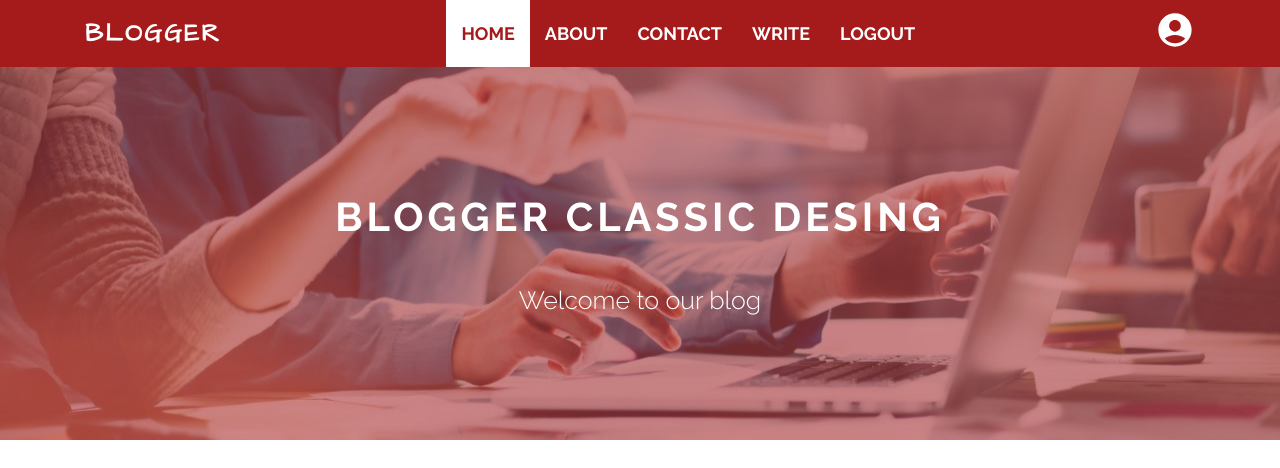
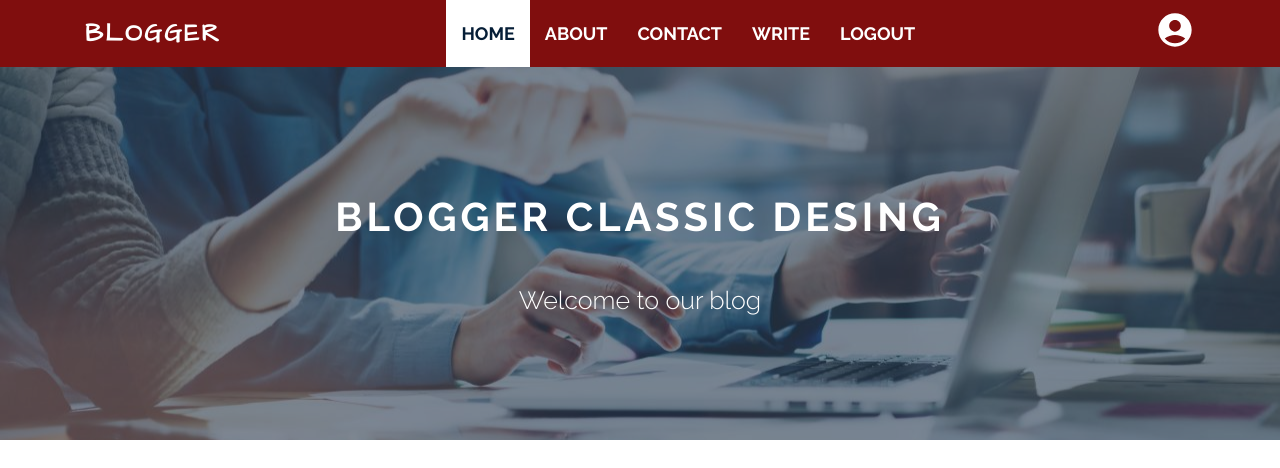
Before and after one commit to nurbolot143/Blog, a React (Create React App) app: page / in a window 1280 px wide. In both pictures the pointer is over the item "HOME". Shown: the top 468 px of the page. Built offline with nearby package versions, Linux system fonts and the light colour scheme.

Commit message:
changed styles

```diff
--- a/src/scss/_vars.scss
+++ b/src/scss/_vars.scss
@@ -1,5 +1,5 @@
 $main-color: #061e37;
-$accent-color: #a51a1a;
+$accent-color: #800e0e;
 $third-color: #0f68c7;
 $light: #fff;
 
--- a/src/scss/components/_banner.scss
+++ b/src/scss/components/_banner.scss
@@ -16,7 +16,7 @@
     width: 100%;
     height: 100%;
     content: "";
-    background: transparentize($accent-color, 0.5);
+    background: transparentize($main-color, 0.5);
     z-index: -1;
   }
 
--- a/src/scss/components/_nav.scss
+++ b/src/scss/components/_nav.scss
@@ -45,10 +45,8 @@
       transition: all 0.2s;
 
       &:hover {
-        // background-color: lighten($main-color, 60%);
-        // color: $light;
         background: $light;
-        color: $accent-color;
+        color: $main-color;
       }
     }
   }
--- a/src/scss/components/_sideBar.scss
+++ b/src/scss/components/_sideBar.scss
@@ -33,8 +33,6 @@
       align-self: stretch;
       margin: 0 0 20px;
       padding: 15px 0;
-      // border-top: 1px dashed $main-color;
-      // border-bottom: 1px dashed $main-color;
       text-align: center;
       text-transform: uppercase;
       letter-spacing: 0.1em;
@@ -95,7 +93,7 @@
         font-size: 2rem;
 
         &:hover {
-          color: lighten($main-color, 20%);
+          color: lighten($accent-color, 20%);
         }
       }
     }
```
